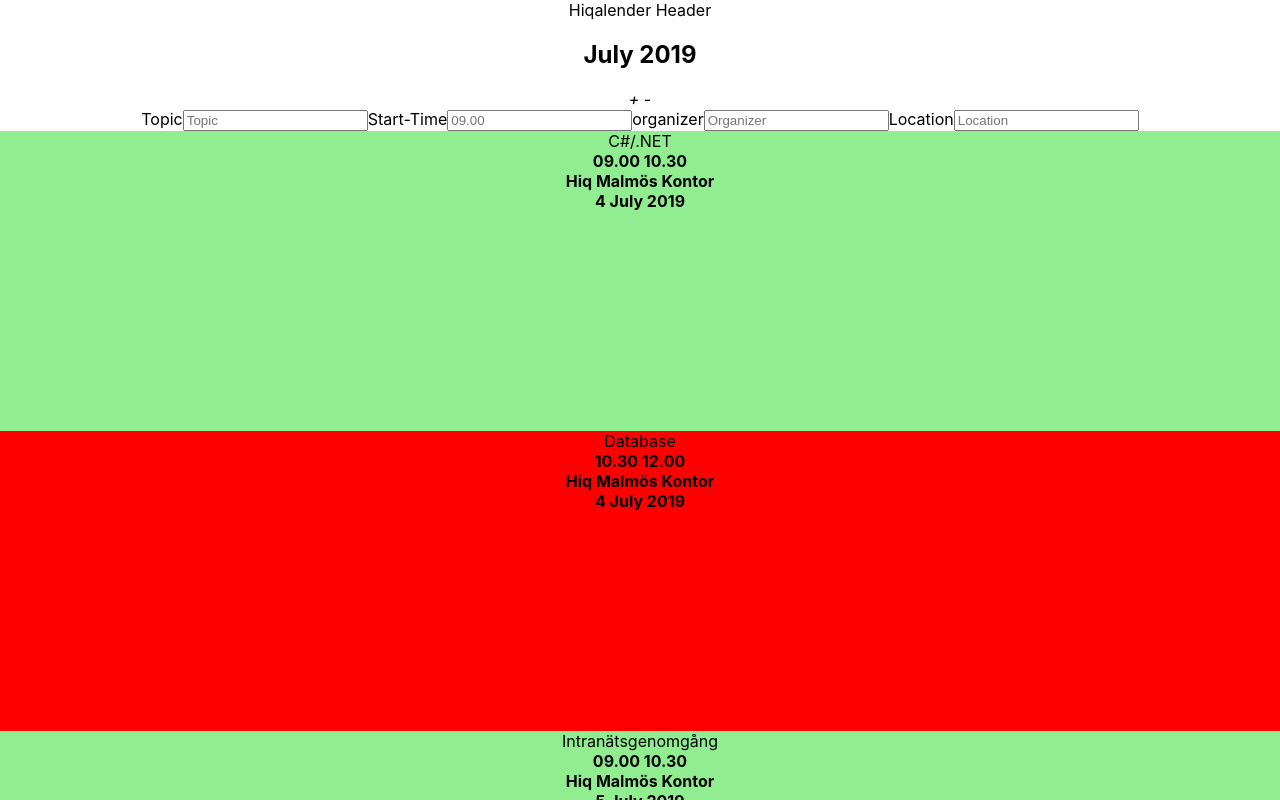
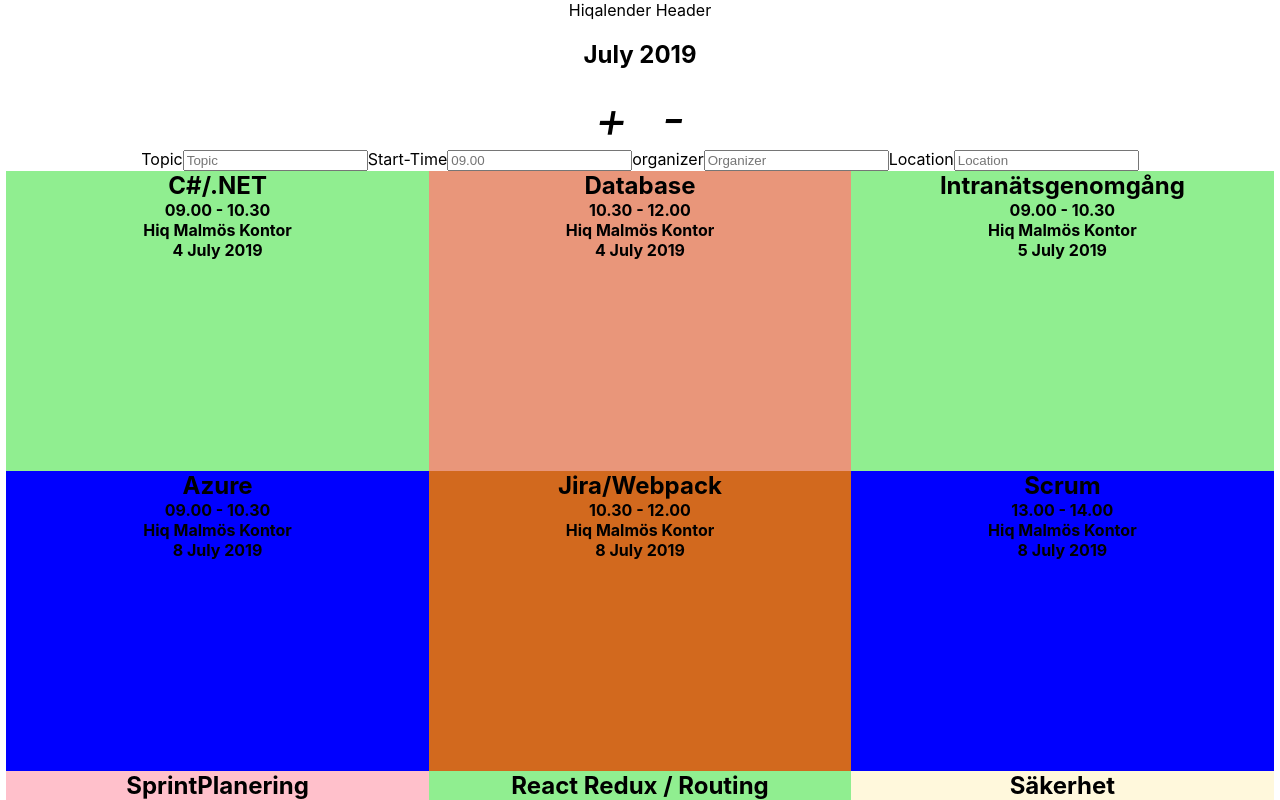
Before and after one commit to femosc2/hiqalendar, a React (Create React App) app: page / in a window 1280 px wide. Shown: the top 800 px of the page. Built offline with nearby package versions, Linux system fonts and the light colour scheme.

Commit message:
change layouts of events

```diff
--- /dev/null
+++ b/src/components/Calendar/CalendarDatePicker.css
@@ -0,0 +1,9 @@
+i {
+    font-size: 50px;
+    padding-left: 10px;
+    padding-right: 10px;
+}
+
+i:hover {
+    cursor: pointer;
+}
--- a/src/components/Calendar/CalendarDatePicker.js
+++ b/src/components/Calendar/CalendarDatePicker.js
@@ -1,4 +1,5 @@
 import React, { Component } from 'react'
+import "./CalendarDatePicker.css"
 
 const CalendarDatePicker = ({dateChanger}) => {
     return (
--- a/src/components/Calendar/CalendarEvent.css
+++ b/src/components/Calendar/CalendarEvent.css
@@ -1,16 +1,19 @@
 li {
     padding: 0;
     min-width: 33%;
-    max-width: 100%;
+    max-width: 33%;
     min-height: 300px;
     max-height: 300px;
-    display: block;
+    display: inline-flex;
     margin: 0;
+    text-align: center;
+    flex-direction: column;
 }
 
-p, h3, h4 {
+p, h3, h4, h2 {
     margin: 0;
     padding: 0;
+    width: 100%;
 }
 
 section {
--- a/src/components/Calendar/CalendarEvent.js
+++ b/src/components/Calendar/CalendarEvent.js
@@ -1,7 +1,7 @@
 import React, { Component } from 'react'
 import "./CalendarEvent.css"
 
-const COLORS = ["cornflowerblue", "lightgreen", "pink", "purple", "blue", "green", "red"]
+const COLORS = ["cornflowerblue", "lightgreen", "pink", "purple", "blue", "chocolate", "cornsilk", "darksalmon"]
 const MONTHS = ['January','February','March','April','May','June','July','August','September','October','November','December'];
 
 
@@ -21,9 +21,9 @@ class CalendarEvent extends Component {
         const {name, day, month, year, time, id, organizer, location, endTime, description, extended, toggleExtension} = this.props
         return (
             <li style={{backgroundColor: this.state.bgColor}} onClick={toggleExtension}>
+            <h2> {name} </h2>
             {!extended && <section>
-                <p> {name} </p>
-                <h4> {time } {endTime}</h4>
+                <h4> {time} - {endTime}</h4>
                 <h4> {location} </h4>
                 <h4> {day} {MONTHS[month]} {year} </h4>
             </section>}
--- a/src/components/Calendar/CalendarList.js
+++ b/src/components/Calendar/CalendarList.js
@@ -1,9 +1,6 @@
 import React, { Component } from 'react'
 import CalendarEvent from './CalendarEvent';
 import "./CalendarList.css"
-
-const COLORS = ["cornflowerblue", "lightgreen", "pink", "purple"]
-
 class CalendarList extends Component {
 
 
@@ -20,7 +17,7 @@ class CalendarList extends Component {
                     .filter(event => event.time.toLowerCase().includes(startTime.toLowerCase()))
                     .filter(event => event.month === dateShown.month && dateShown.year === event.year)
 
-                    .map((event) => <CalendarEvent {...event} key={event.id} bgColor={COLORS[Math.floor(Math.random() * COLORS.length )]}
+                    .map((event) => <CalendarEvent {...event} key={event.id}
                     toggleExtension={() => toggleExtension(event.id)} />)}
             </ul>
         )
```
